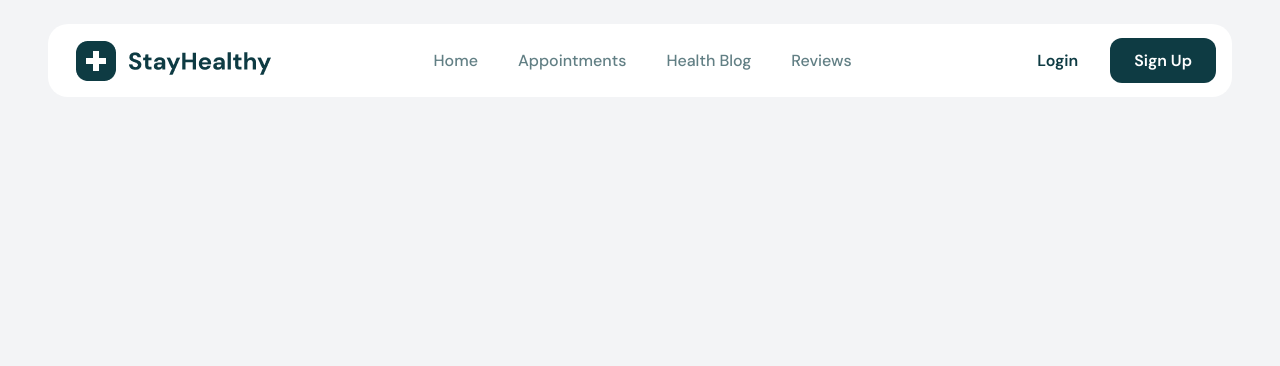
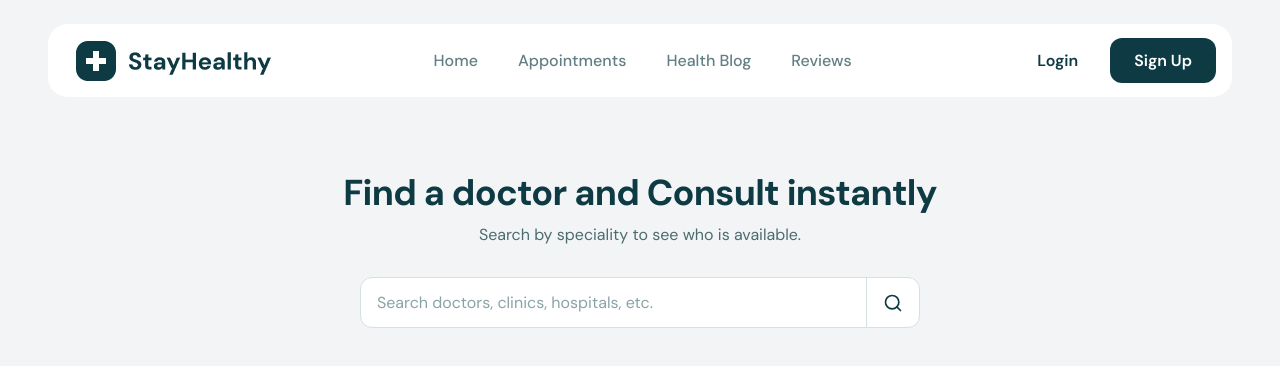
Before and after one commit to yumavol/med_appt, a React (Vite) app: page /test-search in a window 1280 px wide. Shown: the top 366 px of the page. Built offline with nearby package versions, Linux system fonts and the light colour scheme.

Commit message:
feat: Add FindDoctorSearch component with search functionality and styles

```diff
--- a/src/App.jsx
+++ b/src/App.jsx
@@ -9,6 +9,7 @@ import Navbar from './Components/Navbar/Navbar';
 import Landing_Page from './Components/Landing_Page/Landing_Page';
 import Login from './Components/Login/Login';
 import Sign_up from './Components/Sign_up/Sign_up';
+import FindDoctorSearch from './Components/FindDoctorSearch/FindDoctorSearch';
 
 // Function component for the main App
 function App() {
@@ -26,6 +27,7 @@ function App() {
           <Route path="/" element={<Landing_Page />} />
           <Route path="/login" element={<Login />} />
           <Route path="/signup" element={<Sign_up />} />
+          <Route path="/test-search" element={<FindDoctorSearch />} />
         </Routes>
       </BrowserRouter>
     </div>
--- /dev/null
+++ b/src/Components/FindDoctorSearch/FindDoctorSearch.css
@@ -0,0 +1,144 @@
+/* Doctor search section with specialty dropdown */
+.finddoctor {
+  display: flex;
+  flex-direction: column;
+  align-items: center;
+  gap: 32px;
+  padding: 72px 0;
+}
+
+.finddoctor__header {
+  display: flex;
+  flex-direction: column;
+  align-items: center;
+  gap: 8px;
+  text-align: center;
+}
+
+.finddoctor__title {
+  font-size: 36px;
+  font-weight: 700;
+  letter-spacing: -0.02em;
+}
+
+.finddoctor__subtitle {
+  font-size: 16px;
+  color: var(--text);
+}
+
+.finddoctor__search {
+  position: relative;
+  width: 100%;
+  max-width: 560px;
+}
+
+/* Input with attached search button (Figma: Input / Text) */
+.finddoctor__bar {
+  display: flex;
+  background-color: #fff;
+  border: 1px solid var(--border);
+  border-radius: 12px;
+  overflow: hidden;
+}
+
+.finddoctor__bar:focus-within {
+  outline: 2px solid var(--primary);
+  outline-offset: -1px;
+}
+
+.finddoctor__input {
+  flex: 1;
+  min-width: 0;
+  padding: 14px 16px;
+  border: none;
+  background: none;
+  font: inherit;
+  font-size: 16px;
+  line-height: 21px;
+  color: var(--primary);
+}
+
+.finddoctor__input::placeholder {
+  color: var(--placeholder);
+}
+
+.finddoctor__input:focus {
+  outline: none;
+}
+
+.finddoctor__button {
+  display: flex;
+  align-items: center;
+  padding: 0 16px;
+  border: none;
+  border-left: 1px solid var(--border);
+  background: none;
+  cursor: pointer;
+}
+
+/* Dropdown list of specialties */
+.finddoctor__results {
+  position: absolute;
+  top: calc(100% + 8px);
+  left: 0;
+  right: 0;
+  z-index: 10;
+  margin: 0;
+  padding: 0;
+  list-style: none;
+  background-color: #fff;
+  border: 1px solid #e5e7eb;
+  border-radius: 16px;
+  box-shadow: 0 12px 32px rgba(15, 23, 41, 0.06);
+  overflow: hidden;
+}
+
+.finddoctor__result {
+  display: flex;
+  align-items: center;
+  gap: 16px;
+  padding: 14px 16px;
+  cursor: pointer;
+}
+
+.finddoctor__result + .finddoctor__result {
+  border-top: 1px solid var(--border);
+}
+
+.finddoctor__result:hover {
+  background-color: var(--bg-landing);
+}
+
+.finddoctor__result-icon {
+  display: flex;
+  align-items: center;
+  justify-content: center;
+  flex-shrink: 0;
+  width: 32px;
+  height: 32px;
+  border-radius: 50%;
+  background-color: var(--bg);
+}
+
+.finddoctor__result-name {
+  flex: 1;
+  font-size: 16px;
+}
+
+.finddoctor__result-tag {
+  font-size: 12px;
+  font-weight: 600;
+  letter-spacing: 0.04em;
+  text-transform: uppercase;
+  color: var(--placeholder);
+}
+
+@media (max-width: 768px) {
+  .finddoctor {
+    padding: 48px 0;
+  }
+
+  .finddoctor__title {
+    font-size: 28px;
+  }
+}
--- /dev/null
+++ b/src/Components/FindDoctorSearch/FindDoctorSearch.jsx
@@ -0,0 +1,71 @@
+import React, { useState } from 'react'; // Importing the necessary modules from React library
+
+import './FindDoctorSearch.css'; // Importing the CSS styles for the FindDoctorSearch component
+import searchIcon from '../../assets/search.svg';
+
+// List of doctor specialties shown in the search dropdown
+const initSpeciality = [
+  'Dentist',
+  'Gynecologist/obstetrician',
+  'General Physician',
+  'Dermatologist',
+  'Ear-nose-throat (ent) Specialist',
+  'Homeopath',
+  'Ayurveda',
+];
+
+const FindDoctorSearch = () => {
+  const [hideResult, setHideResult] = useState(true);
+  const [search, setSearch] = useState('');
+
+  const specialities = initSpeciality.filter((speciality) => speciality.toLowerCase().includes(search.toLowerCase()));
+
+  const handleDoctorSelect = (speciality) => {
+    setSearch(speciality);
+    setHideResult(true);
+  };
+
+  return (
+    <section className="finddoctor">
+      <div className="finddoctor__header">
+        <h1 className="finddoctor__title">Find a doctor and Consult instantly</h1>
+        <p className="finddoctor__subtitle">Search by speciality to see who is available.</p>
+      </div>
+
+      <div className="finddoctor__search">
+        <div className="finddoctor__bar">
+          <input
+            type="text"
+            className="finddoctor__input"
+            placeholder="Search doctors, clinics, hospitals, etc."
+            aria-label="Search doctors by speciality"
+            value={search}
+            onChange={(e) => setSearch(e.target.value)}
+            onFocus={() => setHideResult(false)}
+            onBlur={() => setHideResult(true)}
+          />
+          <button type="button" className="finddoctor__button" aria-label="Search">
+            <img src={searchIcon} alt="" width="20" height="20" />
+          </button>
+        </div>
+
+        {!hideResult && specialities.length > 0 && (
+          <ul className="finddoctor__results">
+            {specialities.map((speciality) => (
+              // onMouseDown fires before the input's onBlur, so the click still registers
+              <li key={speciality} className="finddoctor__result" onMouseDown={() => handleDoctorSelect(speciality)}>
+                <span className="finddoctor__result-icon">
+                  <img src={searchIcon} alt="" width="14" height="14" />
+                </span>
+                <span className="finddoctor__result-name">{speciality}</span>
+                <span className="finddoctor__result-tag">Speciality</span>
+              </li>
+            ))}
+          </ul>
+        )}
+      </div>
+    </section>
+  );
+};
+
+export default FindDoctorSearch;
```
Also changed, not shown: src/assets/search.svg (added).
